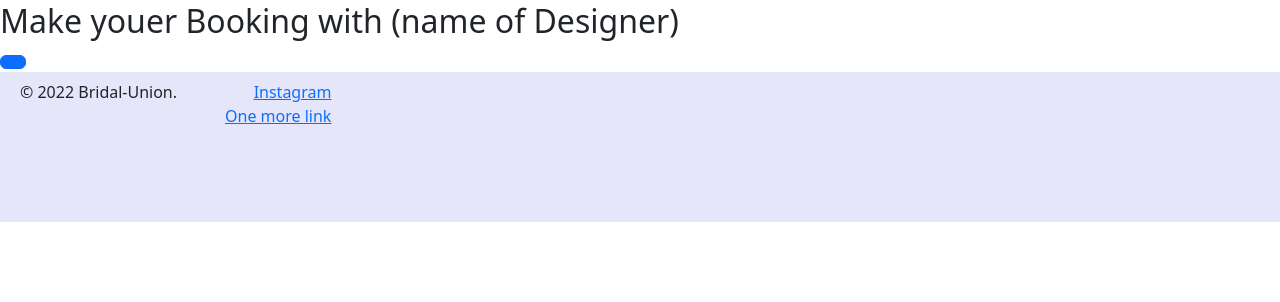
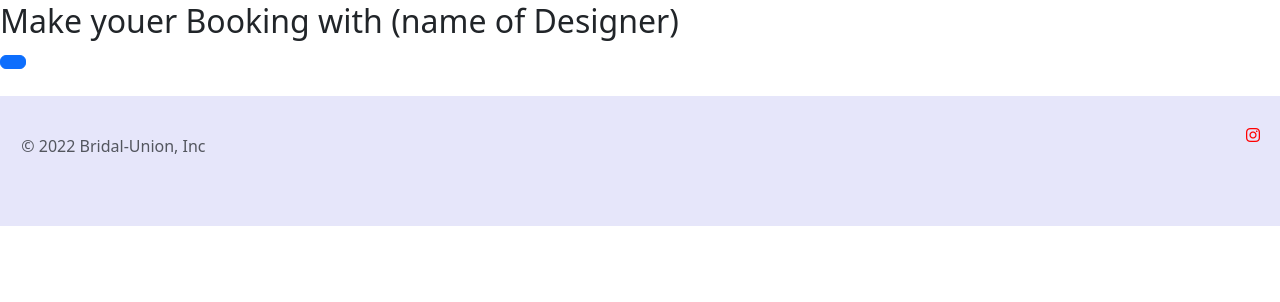
Before and after one commit to Esteph27/Bridal-Union, a Django app: page /booking/ in a window 1280 px wide. Shown: the part 54-356 px from the top of the page. Run offline with Django 3.2, Linux system fonts and the light colour scheme; some libraries are stand-ins or nearby versions.

Commit message:
edit footer  styling

```diff
--- a/social_marketplace/models.py
+++ b/social_marketplace/models.py
@@ -27,7 +27,7 @@ class Imageposts(models.Model):
 
     image = CloudinaryField('image', default='placeholder')
     image_description = models.TextField()
-    designer = models.ForeignKey(Designer, on_delete=models.CASCADE, related_name="imageposts")
+    # designer = models.ForeignKey(Designer, on_delete=models.CASCADE, related_name="imageposts")
     date_posted = models.DateTimeField(auto_now=True)
     status = models.IntegerField(choices=STATUS, default=0)
     likes = models.ManyToManyField(Designer, related_name="imageposts", blank=True)
--- a/static/css/style.css
+++ b/static/css/style.css
@@ -9,24 +9,23 @@ body {
 
 /* -------------------------------> footer */
 
-footer {
+#footer-container {
     background-color: lavender;
-    width: 100%;
-	height: 150px;
-	margin-top: auto;
+	height: 130px;
+	width: 100vw;
 }
 
-.company-info p {
-	text-align: left;
+#footer-container span {
+	margin-left: 5%;
+	margin-top: 5%;
 }
 
-.social-links ul {
-	list-style-type: none;
-}
-
-.social-links li {
-	text-align: right;
+.social-icons i {
+	margin-right: 5%;
+	margin-top: 5%;
+	color: red;
 }
 
 
+
 /* -------------------------------> media queries */
--- a/templates/base.html
+++ b/templates/base.html
@@ -61,23 +61,20 @@
     </main>
 
      <!-- footer -->
-      <footer class="container-fluid">
-        <div class="d-flex">
-          <div class="company-info mr-auto p-2">
-            <p>&#169; 2022 Bridal-Union.</p>
+      <div id="footer-container">
+        <footer class="d-flex flex-wrap justify-content-between align-items-center py-3 my-4">
+          <div class="col-md-4 d-flex align-items-center">
+            <span class="text-muted">© 2022 Bridal-Union, Inc</span>
           </div>
-          <div class="social-links p-2">
-            <ul>
-              <li>
-                  <a href="#" target="_blank" aria-label="Link to social">Instagram</a>
-              </li>
-              <li>
-                  <a href="#" target="_blank" aria-label="Link to social">One more link</a>
+          <div class="social-icons">
+            <ul class="nav col-md-4 justify-content-end list-unstyled d-flex">
+              <li class="ms-3">
+                <a class="text-muted" href="#"><i class="fa-brands fa-instagram"></i></a>
               </li>
             </ul>
           </div>
-        </div>
-      </footer>
+        </footer>
+      </div>
 
 
     <!-- Bootstrap script CDN -->
```
